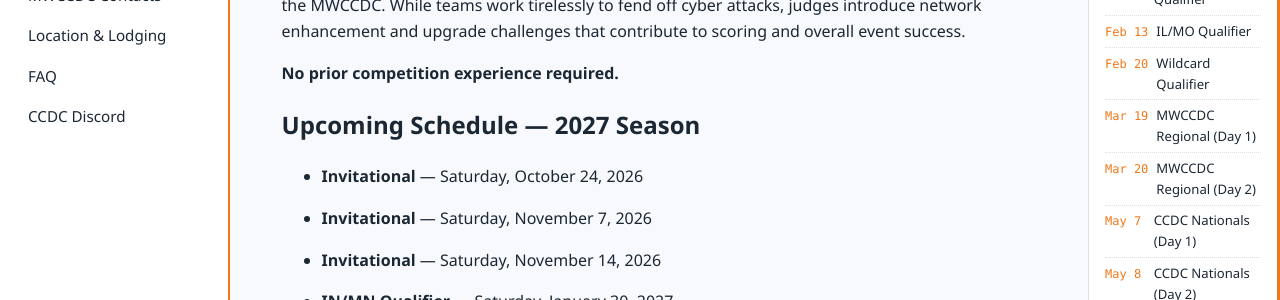
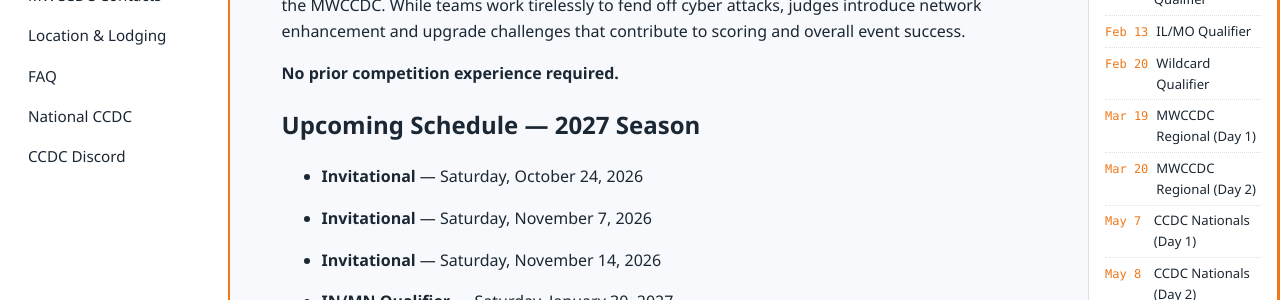
Before and after one commit to MWCCDC/MWCCDC-Web, a Jekyll site: the page built from index.md, in a window 1280 px wide. Shown: the part 479-779 px from the top of the page. Built offline with Jekyll 4.4.1, drawn with Linux system fonts in a browser that asks for light colours.

Commit message:
Update navigation.yml

```diff
--- a/_data/navigation.yml
+++ b/_data/navigation.yml
@@ -18,5 +18,7 @@
   url: /location-lodging/
 - label: FAQ
   url: /faq/
+- label: National CCDC
+  url: https://www.ccdc.io
 - label: CCDC Discord
   url: https://discord.gg/ccdc
```
